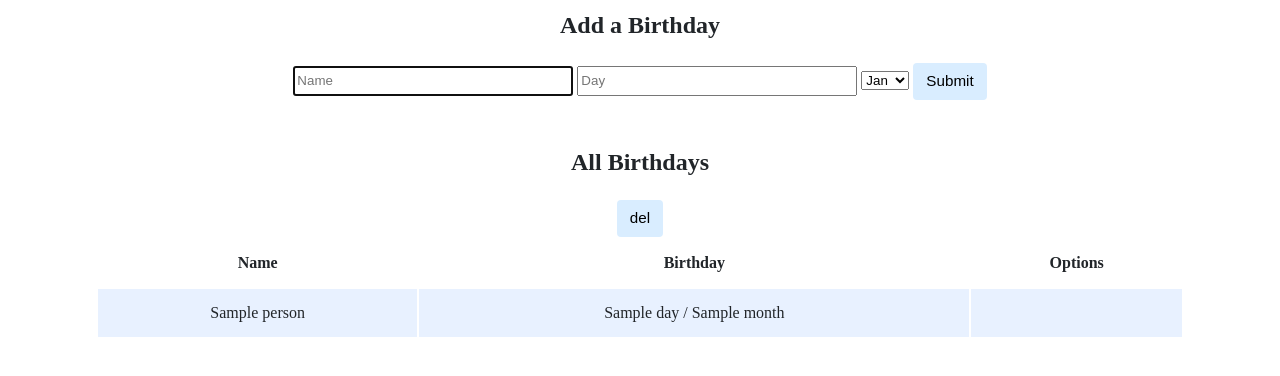
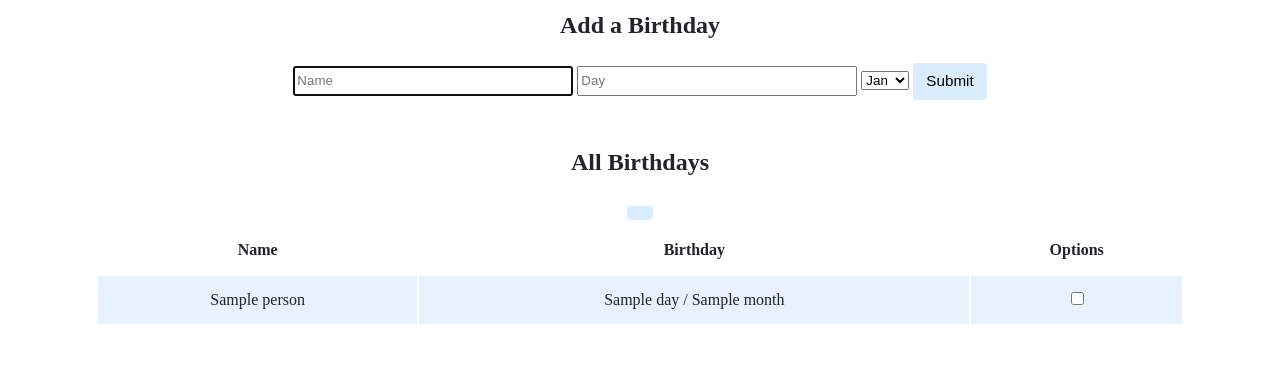
Before and after one commit to kiwiroberson/CS50, a Flask app: template week9/birthdays/templates/index.html in a window 1280 px wide. Shown: the part 253-629 px from the top of the page. Run offline with Flask 3, Linux system fonts and the light colour scheme; the template is opened without the code that fills it: most values are stand-ins (such as "Sample title", 1, 10 or a date in 2020); some libraries are stand-ins or nearby versions.

Commit message:
Sun, Sep 17, 2023, 7:41 PM +01:00

```diff
--- a/week9/birthdays/templates/index.html
+++ b/week9/birthdays/templates/index.html
@@ -56,10 +56,9 @@
                             <tr>
                                 <td>{{ person.name }}</td>
                                 <td>{{ person.day }} / {{ person.month }}</td>
-                                <td><check> </check>
-
+                                <td><input type="checkbox"></td>
                             </tr>
-                            <button type="submit">del</button>
+                            <button type="submit"></button>
                             </form>
                         {% endfor %}
                     </tbody>
```
